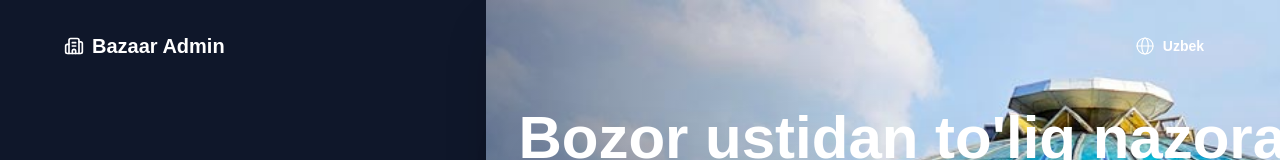
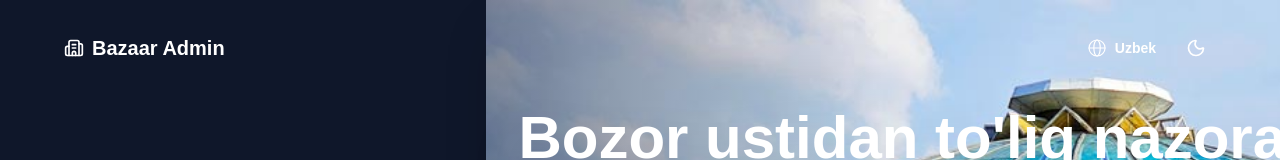
Before and after one commit to suhrob-qalandarov/ebazaar-demo-front, a Next.js app: page /uz in a window 1280 px wide. Shown: the top 160 px of the page. Built offline with nearby package versions, Linux system fonts and the light colour scheme.

Commit message:
Add dark/light mode toggle and fix spacing between language selector and theme toggle

```diff
--- a/src/app/components/Navbar.tsx
+++ b/src/app/components/Navbar.tsx
@@ -3,7 +3,7 @@
 import React, { useState, useEffect } from "react";
 import { useRouter, usePathname } from "next/navigation";
 import { motion, AnimatePresence } from "framer-motion";
-import { X, Building2 } from "lucide-react";
+import { X, Building2, Moon, Sun } from "lucide-react";
 import { getStaticContent, getNavLinks } from "@/content";
 import type { Locale } from "@/types/locale";
 
@@ -59,6 +59,7 @@ const Navbar: React.FC = () => {
   const [isMobileMenuOpen, setIsMobileMenuOpen] = useState(false);
   const [isLanguageMenuOpen, setIsLanguageMenuOpen] = useState(false);
   const [isMobile, setIsMobile] = useState(false);
+  const [isDarkMode, setIsDarkMode] = useState(false);
 
   const languages = [
     { code: "uz", path: "uz", name: "Uzbek", flag: <UzbekFlag className="w-5 h-4" /> },
@@ -145,6 +146,33 @@ const Navbar: React.FC = () => {
     window.addEventListener("resize", checkMobile);
     return () => window.removeEventListener("resize", checkMobile);
   }, []);
+
+  // Dark mode initialization and toggle
+  useEffect(() => {
+    // Check localStorage or system preference
+    const savedTheme = localStorage.getItem('theme');
+    const prefersDark = window.matchMedia('(prefers-color-scheme: dark)').matches;
+    const shouldBeDark = savedTheme === 'dark' || (!savedTheme && prefersDark);
+
+    setIsDarkMode(shouldBeDark);
+    if (shouldBeDark) {
+      document.documentElement.classList.add('dark');
+    } else {
+      document.documentElement.classList.remove('dark');
+    }
+  }, []);
+
+  const toggleDarkMode = () => {
+    const newDarkMode = !isDarkMode;
+    setIsDarkMode(newDarkMode);
+    if (newDarkMode) {
+      document.documentElement.classList.add('dark');
+      localStorage.setItem('theme', 'dark');
+    } else {
+      document.documentElement.classList.remove('dark');
+      localStorage.setItem('theme', 'light');
+    }
+  };
 
   useEffect(() => {
     const handleClickOutside = (event: MouseEvent) => {
@@ -251,8 +279,10 @@ const Navbar: React.FC = () => {
             </div>
           )}
 
-          {/* Desktop: Language Selector */}
-          <div className="hidden lg:block relative language-selector flex-shrink-0">
+          {/* Desktop: Language Selector and Dark/Light Mode Toggle */}
+          <div className="hidden lg:flex items-center gap-2 flex-shrink-0">
+            {/* Language Selector */}
+            <div className="relative language-selector">
               <motion.button
                 onClick={() => setIsLanguageMenuOpen(!isLanguageMenuOpen)}
                 className="flex items-center gap-2 px-3 py-2 rounded-lg transition-colors"
@@ -315,6 +345,29 @@ const Navbar: React.FC = () => {
                   </motion.div>
                 )}
               </AnimatePresence>
+            </div>
+
+            {/* Dark/Light Mode Toggle */}
+            <motion.button
+              onClick={toggleDarkMode}
+              className="flex items-center justify-center w-10 h-10 rounded-lg transition-colors"
+              style={{
+                color: isMobile
+                  ? "rgb(15, 23, 42)"
+                  : isScrolled
+                    ? "rgb(15, 23, 42)"
+                    : "rgb(255, 255, 255)"
+              }}
+              whileHover={{ scale: 1.05 }}
+              whileTap={{ scale: 0.95 }}
+              aria-label={isDarkMode ? "Switch to light mode" : "Switch to dark mode"}
+            >
+              {isDarkMode ? (
+                <Sun size={20} />
+              ) : (
+                <Moon size={20} />
+              )}
+            </motion.button>
           </div>
 
           {/* Mobile/iPad: Menu Button */}
@@ -431,9 +484,10 @@ const Navbar: React.FC = () => {
                   })}
                 </div>
 
-                {/* Languages - Bottom Row */}
+                {/* Languages and Dark Mode - Bottom Row */}
                 <div className="px-6 py-6 border-t border-white/10 flex-shrink-0">
-                  <div className="flex items-center justify-center gap-2 flex-wrap">
+                  <div className="flex items-center justify-center gap-4 flex-wrap">
+                    {/* Languages */}
                     {languages.map((lang) => (
                       <button
                         key={lang.code}
@@ -453,6 +507,20 @@ const Navbar: React.FC = () => {
                         <span>{lang.name}</span>
                       </button>
                     ))}
+                    {/* Dark Mode Toggle */}
+                    <motion.button
+                      onClick={toggleDarkMode}
+                      className="flex items-center justify-center w-10 h-10 rounded-lg text-white/70 hover:bg-white/10 hover:text-white transition-colors"
+                      whileHover={{ scale: 1.05 }}
+                      whileTap={{ scale: 0.95 }}
+                      aria-label={isDarkMode ? "Switch to light mode" : "Switch to dark mode"}
+                    >
+                      {isDarkMode ? (
+                        <Sun size={20} />
+                      ) : (
+                        <Moon size={20} />
+                      )}
+                    </motion.button>
                   </div>
                 </div>
               </div>
```
Also changed, not shown: public/icon.svg. Lines whose indentation alone changed are shown as unchanged.
